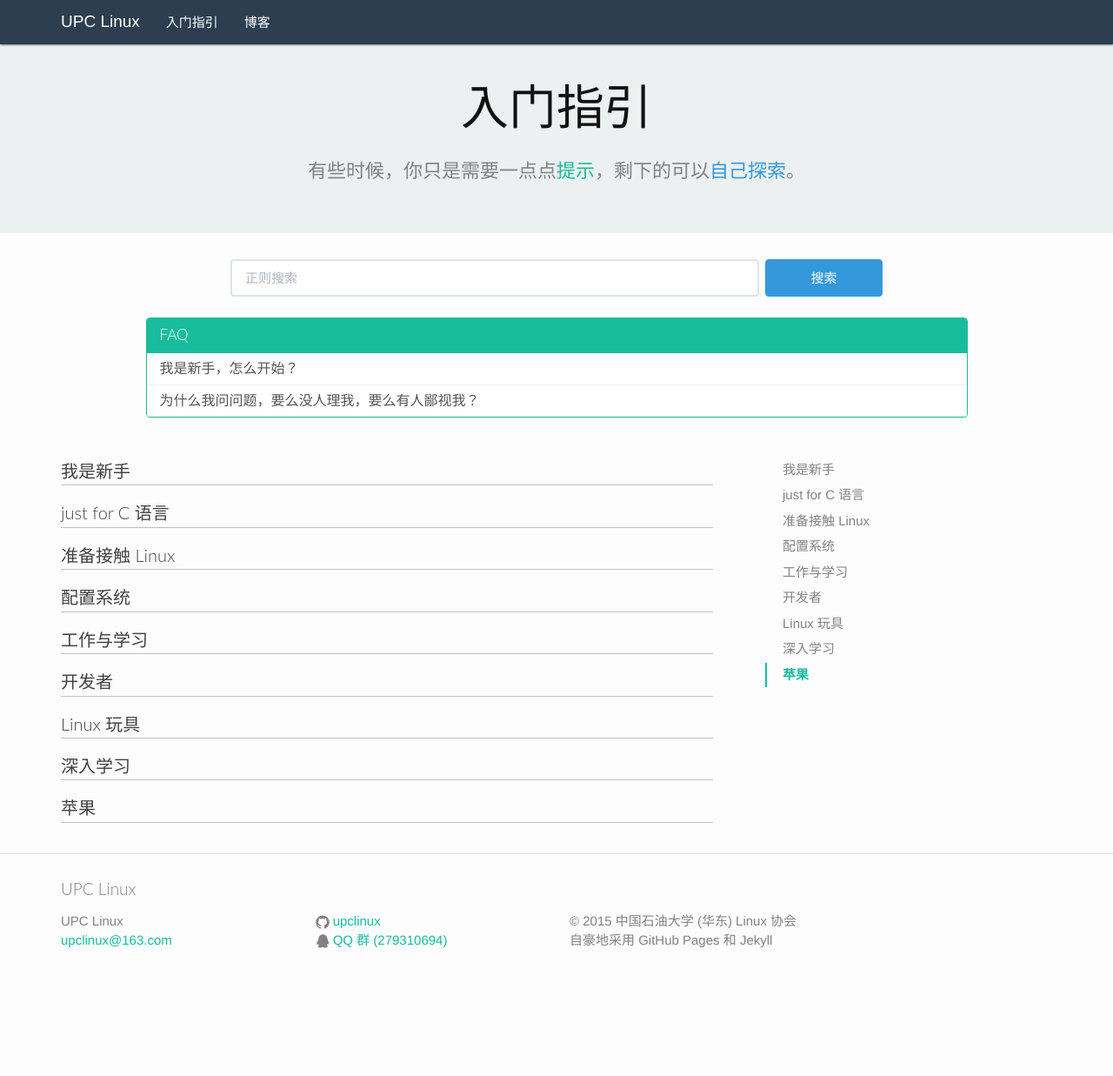
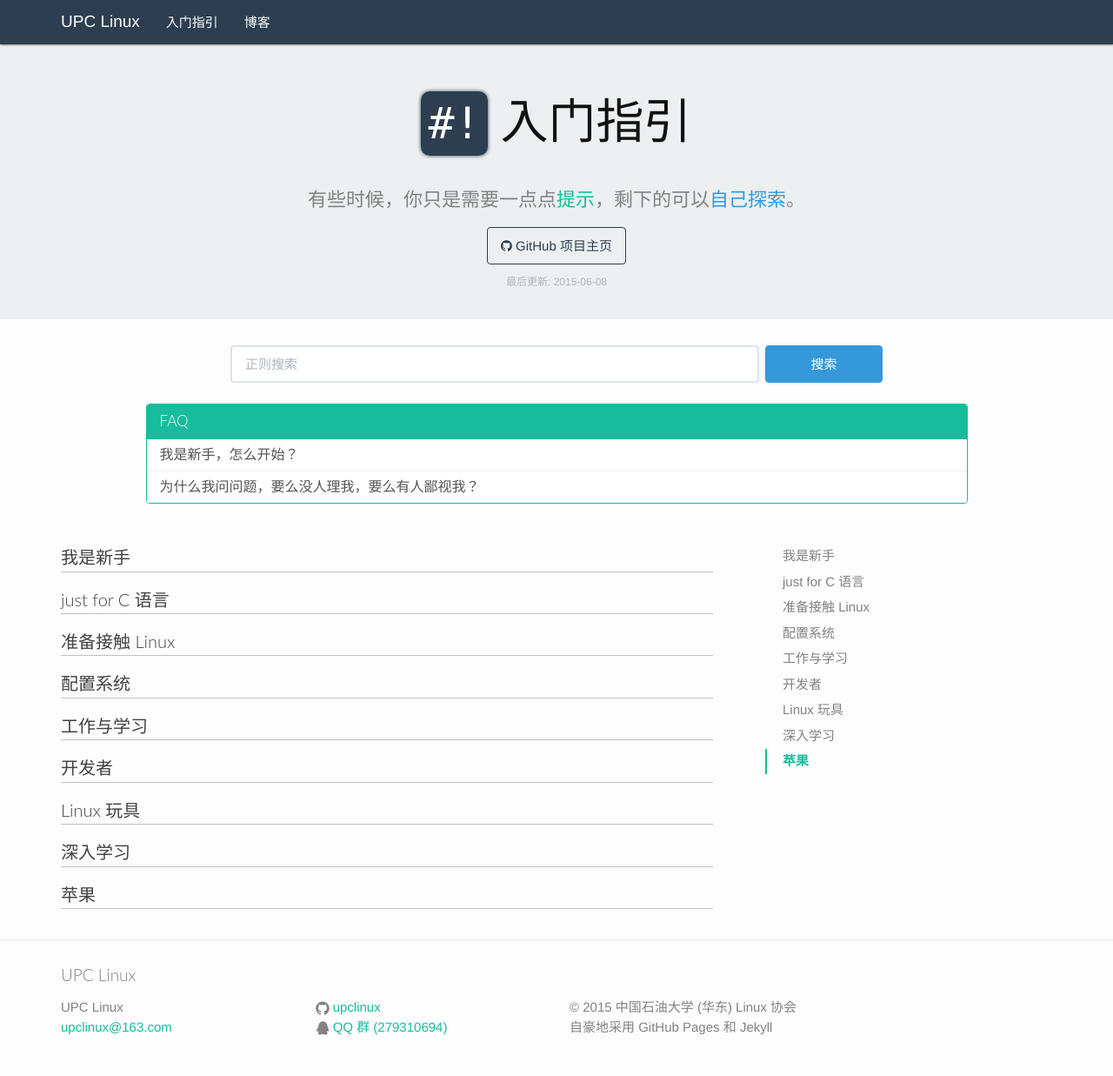
Before and after one commit to upclinux/intro, a Jekyll site: the page built from index.html, in a window 1280 px wide. Shown: the whole page at 87% size. Built offline with Jekyll 4.4.1, drawn with Linux system fonts in a browser that asks for light colours; nearby versions of some CDN libraries; before the commit the page ends 1138 px from its top, so only the background shows below that.

Commit message:
首页布局调整

```diff
--- a/_sass/_header.scss
+++ b/_sass/_header.scss
@@ -28,15 +28,31 @@
 
 .jumbotron {
     margin-top: -20px;
-    padding: 40px 0;
+    padding-top: 56px;
+    padding-bottom: 15px;
+    line-height: 1.5;
 
     h1 {
         font-size: 55px;
-        padding-bottom: 12px;
+        padding-bottom: .5em;
     }
     p {
         font-size: 22px;
         color: $grey-color;
+    }
+    small {
+        font-size: 12px;
+        color: lighten($grey-color, 20%);
+    }
+
+    .logo {
+        font-size: 50px;
+        font-family: Menlo,Monaco,Consolas,"Courier New",monospace;
+        background-color: $navbar-dark;
+        padding: 8px;
+        border-radius: 10px;
+        color: #fff;
+        box-shadow: 0px 0px 4px $navbar-dark;
     }
 }
 
@@ -65,8 +81,8 @@
     line-height: 1;
 
     .search-icon {
-        margin-top: 3px;
-        margin-left: 3px;
+        margin-top: 4px;
+        margin-left: 4px;
         font-size: 18px;
         position: absolute;
         color: $grey-color-medium;
--- a/_sass/_layout.scss
+++ b/_sass/_layout.scss
@@ -66,3 +66,17 @@
         }
     }
 }
+
+/**
+ Others
+ */
+.btn-inverse {
+    border-color: $navbar-dark;
+    background-color: transparent;
+    color: $navbar-dark;
+
+    &:hover {
+        background-color: $navbar-dark;
+        color: white;
+    }
+}
--- a/css/main.scss
+++ b/css/main.scss
@@ -3,10 +3,8 @@
 ---
 @charset "utf-8";
 
-
-
 // Our variables
-$base-font-family: Helvetica, Microsoft YaHei, Arial, sans-serif;
+$base-font-family: Helvetica, Microsoft YaHei, WenQuanYi Micro Hei, Arial, sans-serif;
 $base-font-size:   16px;
 $small-font-size:  $base-font-size * 0.875;
 $base-line-height: 1.5;
@@ -27,6 +25,7 @@
 $on-palm:          600px;
 $on-laptop:        800px;
 
+$navbar-dark:      #2c3e50;
 $highlight-color:  #18bc9c;
 
 @mixin media-query($device) {
--- a/index.html
+++ b/index.html
@@ -3,8 +3,10 @@
 ---
 <div class="jumbotron">
   <div class="container text-center">
-    <h1>入门指引</h1>
+    <h1><span class="logo">#!</span> 入门指引</h1>
     <p>有些时候，你只是需要一点点<span class="text-success">提示</span>，剩下的可以<span class="text-info">自己探索</span>。</p>
+    <p><a class="btn btn-inverse" href="https://github.com/upclinux/intro"><i class="fa fa-github"></i> GitHub 项目主页</a><br>
+      <small>最后更新: {{ site.time | date: "%Y-%m-%d" }}</small></p>
   </div>
 </div>
 
```
